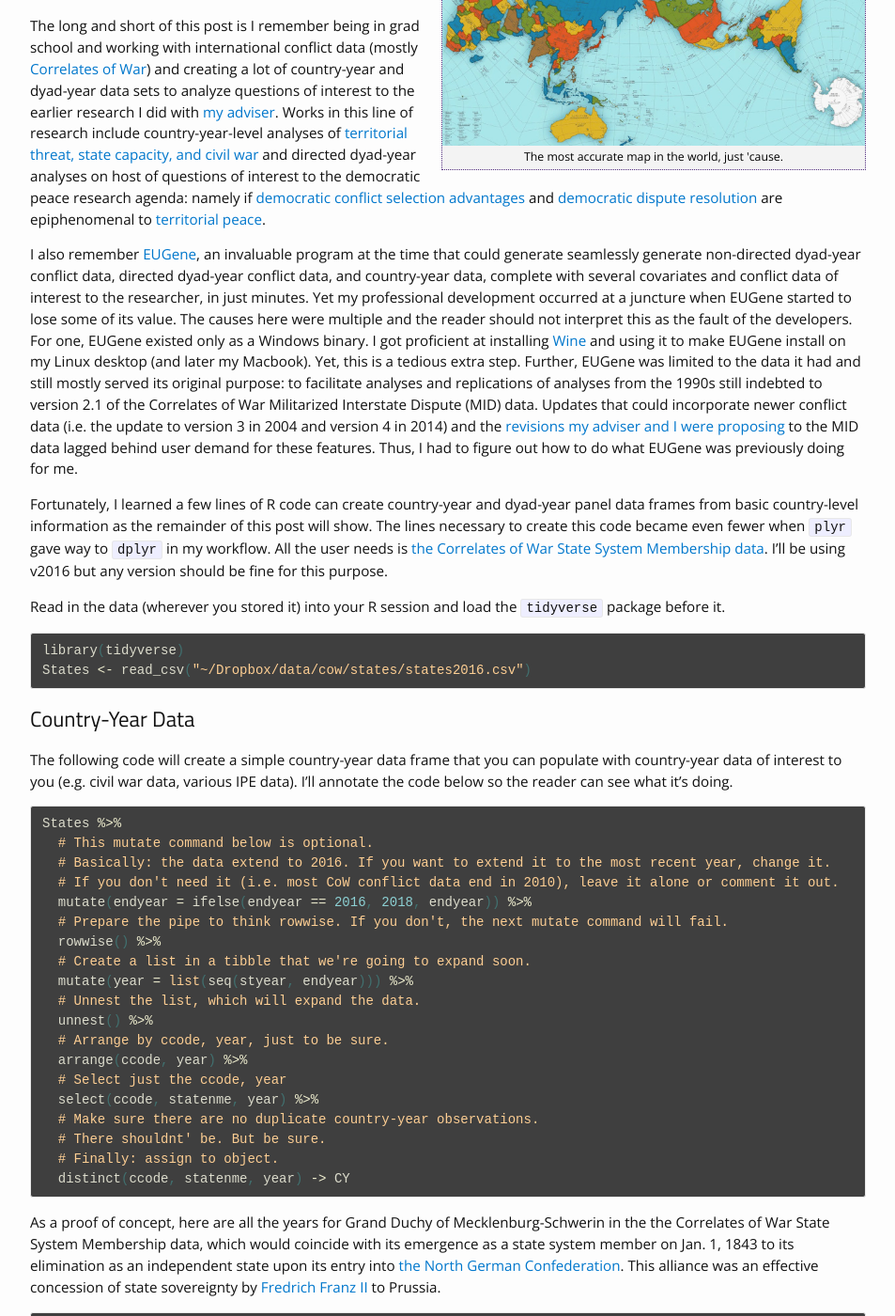
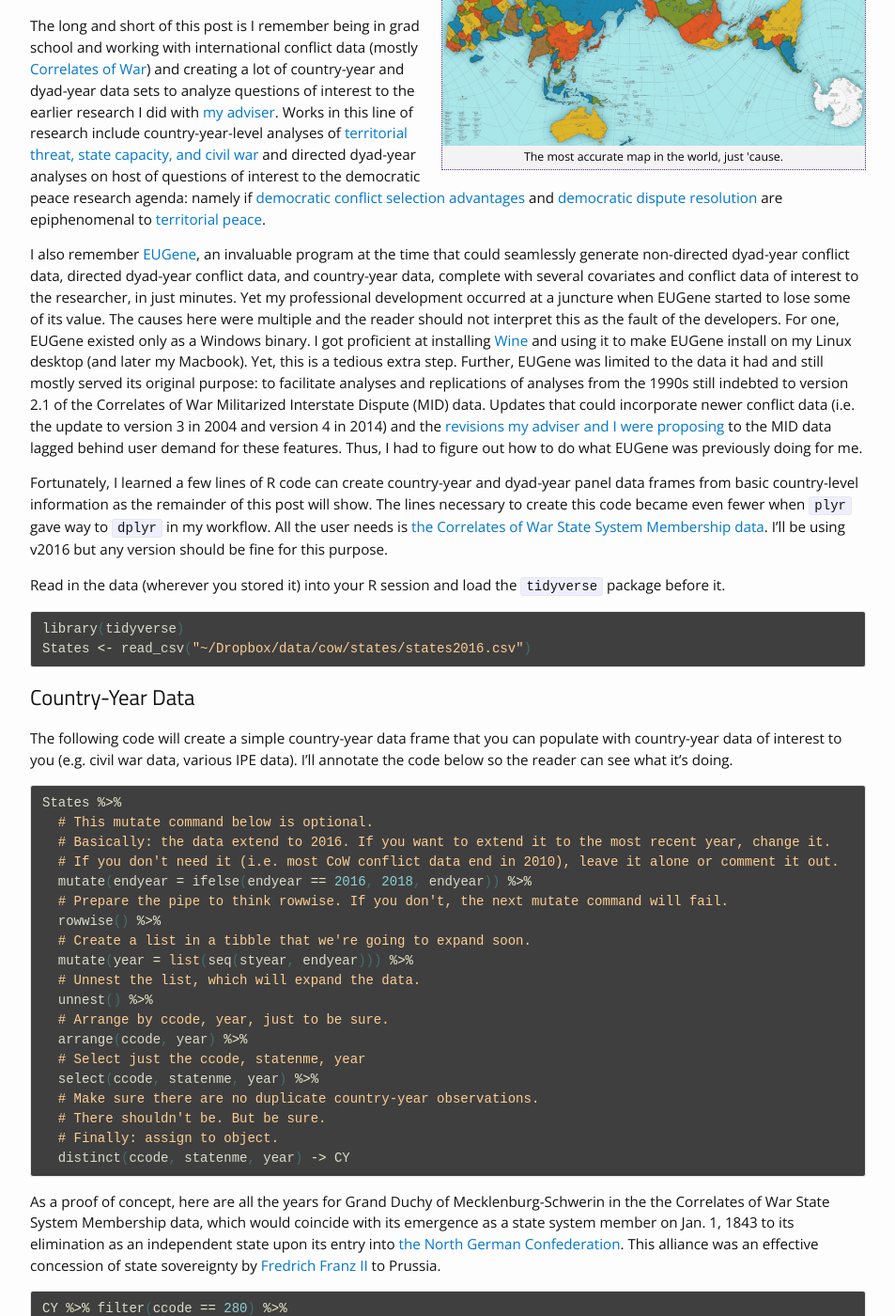
Before and after one commit to svmiller/svmiller.github.io, a Jekyll site: the page built from _posts/2019-01-28-create-country-year-dyad-year-from-country-data.md, in a window 1280 px wide and 1400 px high, scrolled down 263 px. Shown: the whole window at 94% size, without its empty margins (163-1116 px from the left). Built offline with Jekyll 4.4.1, drawn with Linux system fonts in a browser that asks for light colours; nearby versions of some CDN libraries; some web fonts are replaced; comment, search, counter and statistics services are not loaded.

Commit message:
always, without fucking fail

````diff
--- a/_posts/2019-01-28-create-country-year-dyad-year-from-country-data.md
+++ b/_posts/2019-01-28-create-country-year-dyad-year-from-country-data.md
@@ -16,7 +16,7 @@ I'm writing this mostly as a note to myself since I have to remind myself how I
 
 The long and short of this post is I remember being in grad school and working with international conflict data (mostly [Correlates of War](http://correlatesofwar.org/)) and creating a lot of country-year and dyad-year data sets to analyze questions of interest to the earlier research I did with [my adviser](http://dmgibler.people.ua.edu/). Works in this line of research include country-year-level analyses of [territorial threat, state capacity, and civil war](http://dmgibler.people.ua.edu/state-capacity.html) and directed dyad-year analyses on host of questions of interest to the democratic peace research agenda: namely if [democratic conflict selection advantages](http://jcr.sagepub.com/content/57/2/258.full) and [democratic dispute resolution](http://cmp.sagepub.com/content/28/3/261) are epiphenomenal to [territorial peace](http://dmgibler.people.ua.edu/territorial-peace).
 
-I also remember [EUGene](http://www.eugenesoftware.org/), an invaluable program at the time that could generate seamlessly generate non-directed dyad-year conflict data, directed dyad-year conflict data, and country-year data, complete with several covariates and conflict data of interest to the researcher, in just minutes. Yet my professional development occurred at a juncture when EUGene started to lose some of its value. The causes here were multiple and the reader should not interpret this as the fault of the developers. For one, EUGene existed only as a Windows binary. I got proficient at installing [Wine](https://www.winehq.org/) and using it to make EUGene install on my Linux desktop (and later my Macbook). Yet, this is a tedious extra step. Further, EUGene was limited to the data it had and still mostly served its original purpose: to facilitate analyses and replications of analyses from the 1990s still indebted to version 2.1 of the Correlates of War Militarized Interstate Dispute (MID) data. Updates that could incorporate newer conflict data (i.e. the update to version 3 in 2004 and version 4 in 2014) and the [revisions my adviser and I were proposing](https://academic.oup.com/isq/article-abstract/60/4/719/2918882/An-Analysis-of-the-Militarized-Interstate-Dispute?redirectedFrom=fulltext) to the MID data lagged behind user demand for these features. Thus, I had to figure out how to do what EUGene was previously doing for me.
+I also remember [EUGene](http://www.eugenesoftware.org/), an invaluable program at the time that could seamlessly generate non-directed dyad-year conflict data, directed dyad-year conflict data, and country-year data, complete with several covariates and conflict data of interest to the researcher, in just minutes. Yet my professional development occurred at a juncture when EUGene started to lose some of its value. The causes here were multiple and the reader should not interpret this as the fault of the developers. For one, EUGene existed only as a Windows binary. I got proficient at installing [Wine](https://www.winehq.org/) and using it to make EUGene install on my Linux desktop (and later my Macbook). Yet, this is a tedious extra step. Further, EUGene was limited to the data it had and still mostly served its original purpose: to facilitate analyses and replications of analyses from the 1990s still indebted to version 2.1 of the Correlates of War Militarized Interstate Dispute (MID) data. Updates that could incorporate newer conflict data (i.e. the update to version 3 in 2004 and version 4 in 2014) and the [revisions my adviser and I were proposing](https://academic.oup.com/isq/article-abstract/60/4/719/2918882/An-Analysis-of-the-Militarized-Interstate-Dispute?redirectedFrom=fulltext) to the MID data lagged behind user demand for these features. Thus, I had to figure out how to do what EUGene was previously doing for me.
 
 Fortunately, I learned a few lines of R code can create country-year and dyad-year panel data frames from basic country-level information as the remainder of this post will show. The lines necessary to create this code became even fewer when `plyr` gave way to `dplyr` in my workflow. All the user needs is [the Correlates of War State System Membership data](http://correlatesofwar.org/data-sets/state-system-membership). I'll be using v2016 but any version should be fine for this purpose.
 
@@ -46,10 +46,10 @@ States %>%
   unnest() %>%
   # Arrange by ccode, year, just to be sure.
   arrange(ccode, year) %>%
-  # Select just the ccode, year
+  # Select just the ccode, statenme, year
   select(ccode, statenme, year) %>%
   # Make sure there are no duplicate country-year observations.
-  # There shouldnt' be. But be sure.
+  # There shouldn't be. But be sure.
   # Finally: assign to object.
   distinct(ccode, statenme, year) -> CY
 ```
--- a/_source/2019-01-28-create-country-year-dyad-year-from-country-data.Rmd
+++ b/_source/2019-01-28-create-country-year-dyad-year-from-country-data.Rmd
@@ -42,10 +42,10 @@ States %>%
   unnest() %>%
   # Arrange by ccode, year, just to be sure.
   arrange(ccode, year) %>%
-  # Select just the ccode, year
+  # Select just the ccode, statenme, year
   select(ccode, statenme, year) %>%
   # Make sure there are no duplicate country-year observations.
-  # There shouldnt' be. But be sure.
+  # There shouldn't be. But be sure.
   # Finally: assign to object.
   distinct(ccode, statenme, year) -> CY
 
@@ -79,7 +79,7 @@ I'm writing this mostly as a note to myself since I have to remind myself how I
 
 The long and short of this post is I remember being in grad school and working with international conflict data (mostly [Correlates of War](http://correlatesofwar.org/)) and creating a lot of country-year and dyad-year data sets to analyze questions of interest to the earlier research I did with [my adviser](http://dmgibler.people.ua.edu/). Works in this line of research include country-year-level analyses of [territorial threat, state capacity, and civil war](http://dmgibler.people.ua.edu/state-capacity.html) and directed dyad-year analyses on host of questions of interest to the democratic peace research agenda: namely if [democratic conflict selection advantages](http://jcr.sagepub.com/content/57/2/258.full) and [democratic dispute resolution](http://cmp.sagepub.com/content/28/3/261) are epiphenomenal to [territorial peace](http://dmgibler.people.ua.edu/territorial-peace).
 
-I also remember [EUGene](http://www.eugenesoftware.org/), an invaluable program at the time that could generate seamlessly generate non-directed dyad-year conflict data, directed dyad-year conflict data, and country-year data, complete with several covariates and conflict data of interest to the researcher, in just minutes. Yet my professional development occurred at a juncture when EUGene started to lose some of its value. The causes here were multiple and the reader should not interpret this as the fault of the developers. For one, EUGene existed only as a Windows binary. I got proficient at installing [Wine](https://www.winehq.org/) and using it to make EUGene install on my Linux desktop (and later my Macbook). Yet, this is a tedious extra step. Further, EUGene was limited to the data it had and still mostly served its original purpose: to facilitate analyses and replications of analyses from the 1990s still indebted to version 2.1 of the Correlates of War Militarized Interstate Dispute (MID) data. Updates that could incorporate newer conflict data (i.e. the update to version 3 in 2004 and version 4 in 2014) and the [revisions my adviser and I were proposing](https://academic.oup.com/isq/article-abstract/60/4/719/2918882/An-Analysis-of-the-Militarized-Interstate-Dispute?redirectedFrom=fulltext) to the MID data lagged behind user demand for these features. Thus, I had to figure out how to do what EUGene was previously doing for me.
+I also remember [EUGene](http://www.eugenesoftware.org/), an invaluable program at the time that could seamlessly generate non-directed dyad-year conflict data, directed dyad-year conflict data, and country-year data, complete with several covariates and conflict data of interest to the researcher, in just minutes. Yet my professional development occurred at a juncture when EUGene started to lose some of its value. The causes here were multiple and the reader should not interpret this as the fault of the developers. For one, EUGene existed only as a Windows binary. I got proficient at installing [Wine](https://www.winehq.org/) and using it to make EUGene install on my Linux desktop (and later my Macbook). Yet, this is a tedious extra step. Further, EUGene was limited to the data it had and still mostly served its original purpose: to facilitate analyses and replications of analyses from the 1990s still indebted to version 2.1 of the Correlates of War Militarized Interstate Dispute (MID) data. Updates that could incorporate newer conflict data (i.e. the update to version 3 in 2004 and version 4 in 2014) and the [revisions my adviser and I were proposing](https://academic.oup.com/isq/article-abstract/60/4/719/2918882/An-Analysis-of-the-Militarized-Interstate-Dispute?redirectedFrom=fulltext) to the MID data lagged behind user demand for these features. Thus, I had to figure out how to do what EUGene was previously doing for me.
 
 Fortunately, I learned a few lines of R code can create country-year and dyad-year panel data frames from basic country-level information as the remainder of this post will show. The lines necessary to create this code became even fewer when `plyr` gave way to `dplyr` in my workflow. All the user needs is [the Correlates of War State System Membership data](http://correlatesofwar.org/data-sets/state-system-membership). I'll be using v2016 but any version should be fine for this purpose.
 
````
